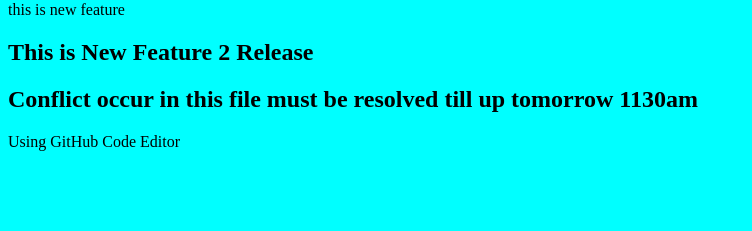
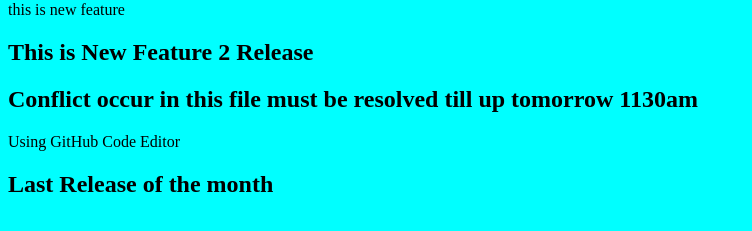
Before and after one commit to abdullahHalimzai/localToRemote, a plain HTML site: page index.html in a window 1280 px wide. Shown: the part 79-310 px from the top of the page, without its empty margins (0-752 px from the left). Drawn offline with Linux system fonts and the light colour scheme.

Commit message:
last commit of the month

```diff
--- a/index.html
+++ b/index.html
@@ -12,5 +12,6 @@
     <h2>This is New Feature 2 Release</h2>
     <h2>Conflict occur in this file must be resolved till up tomorrow 1130am</h2>
     Using GitHub Code Editor
+    <h2>Last Release of the month</h2>
 </body>
 </html>
```
